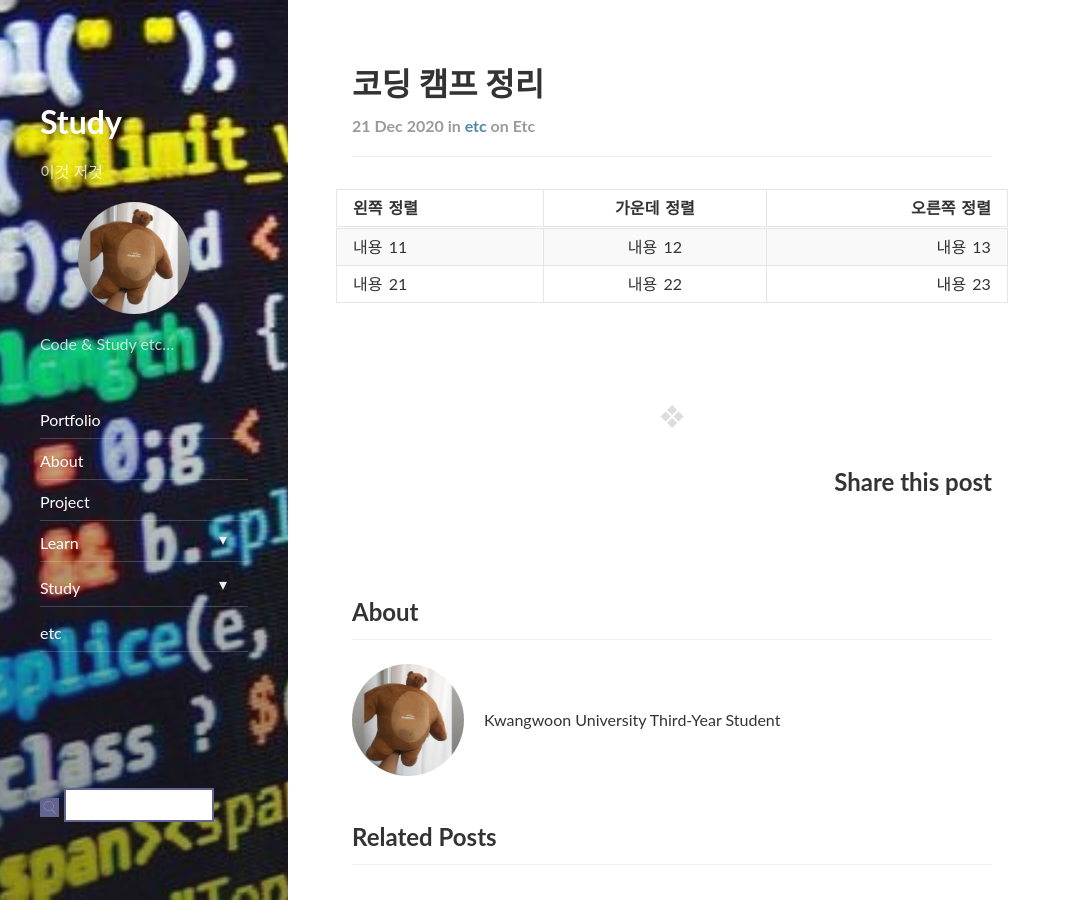
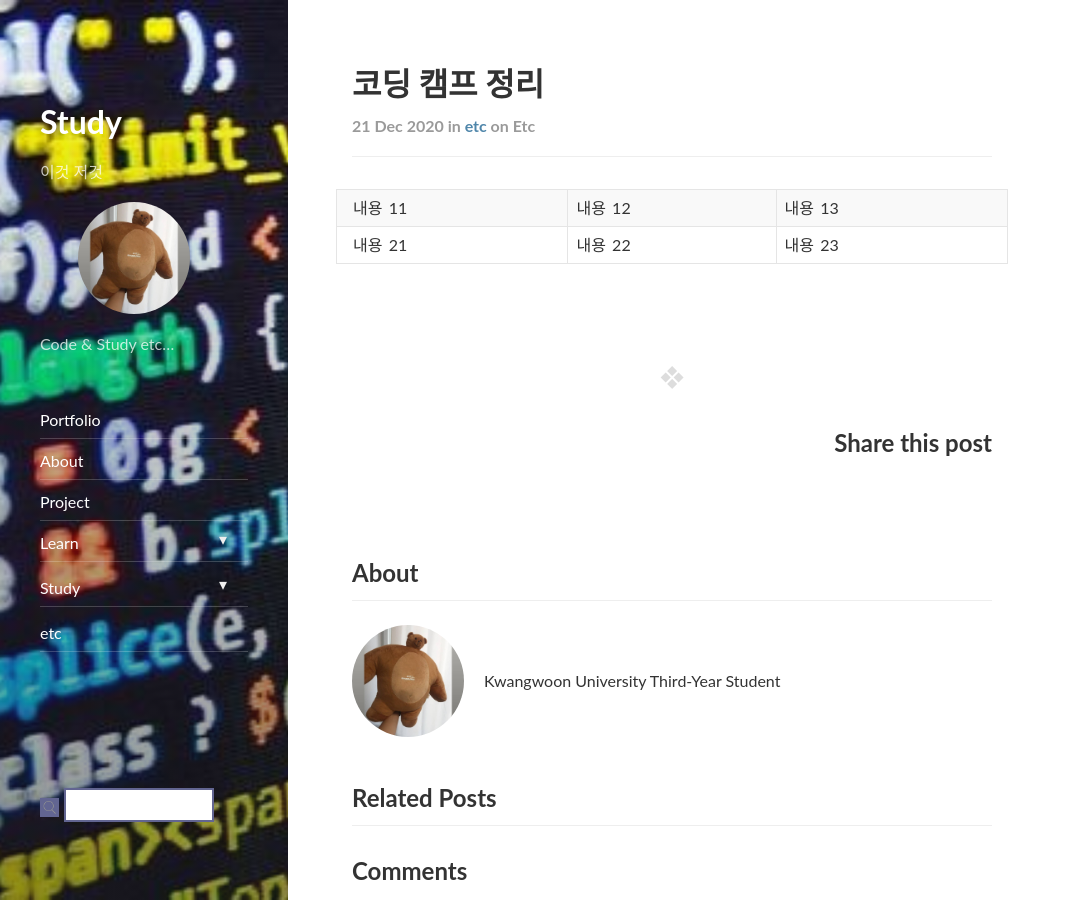
Before and after one commit to ekgus2222/ekgus2222.github.io, a Jekyll site: the page built from _posts/etc/2020-12-21-setting-start.md, in a window 1280 px wide and 900 px high. Shown: the whole window, without its empty margins (0-1071 px from the left). Built offline with Jekyll 4.4.1, drawn with Linux system fonts in a browser that asks for light colours; nearby versions of some CDN libraries; comment, search, counter and statistics services are not loaded.

Commit message:
Update 2020-12-21-setting-start.md

```diff
--- a/_posts/etc/2020-12-21-setting-start.md
+++ b/_posts/etc/2020-12-21-setting-start.md
@@ -7,7 +7,6 @@ tags: etc
 comments: true
 ---
 
-| 왼쪽 정렬 | 가운데 정렬 | 오른쪽 정렬 |
 |:--------|:--------:|--------:|
 | 내용 11 | 내용 12 | 내용 13 |
 | 내용 21 | 내용 22 | 내용 23 |
```
